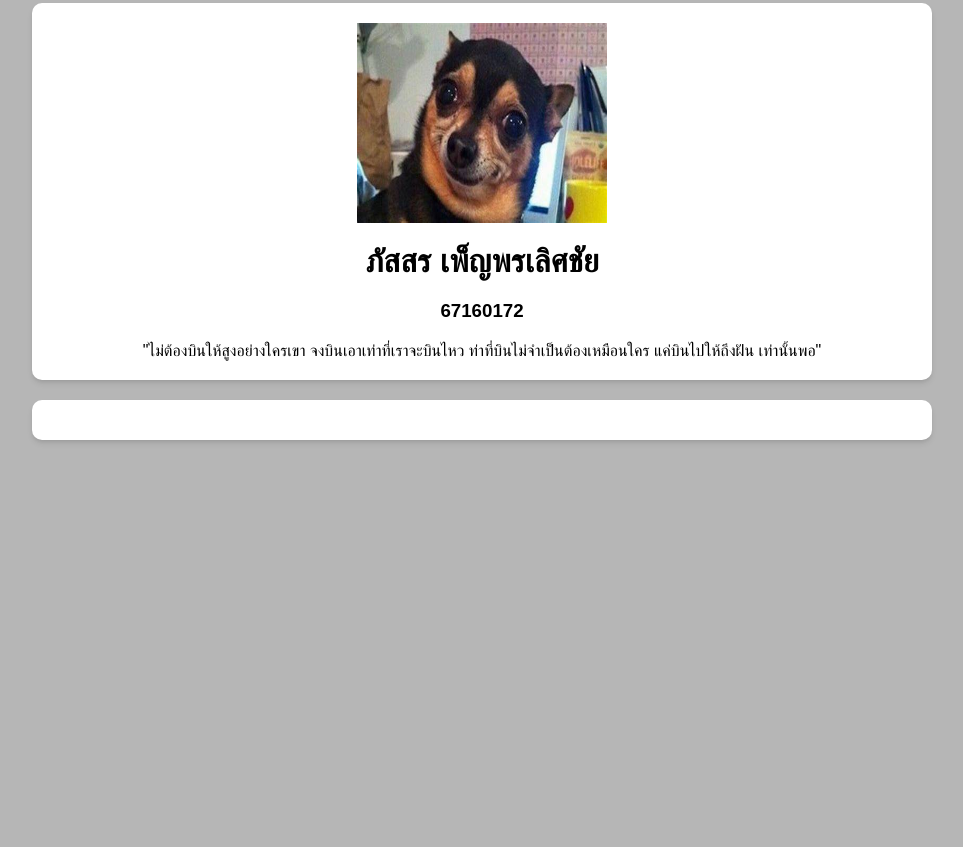
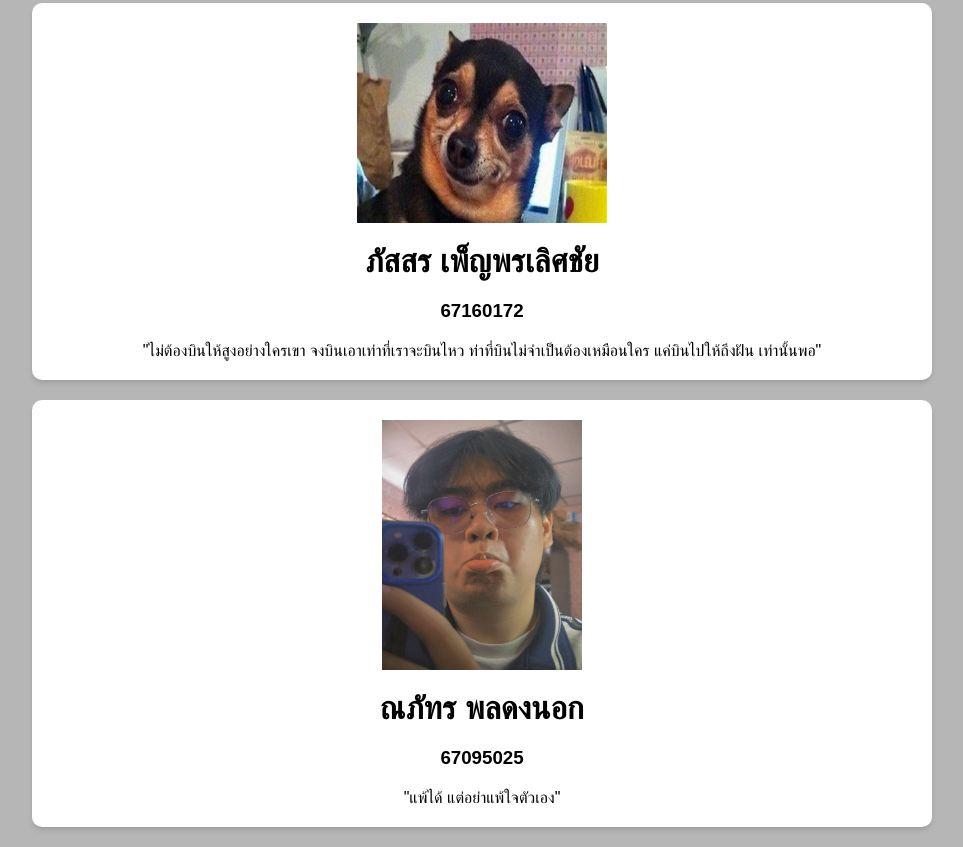
Before and after one commit to Npatkrow/CSI205W2, a plain HTML site: page index.html in a window 1280 px wide. Shown: the part 835-1682 px from the top of the page, without its empty margins (158-1121 px from the left). Before the commit the page ends 1295 px from the top, so only its background shows below. Drawn offline with Linux system fonts and the light colour scheme.

Commit message:
ส่งงาน

```diff
--- a/index.html
+++ b/index.html
@@ -27,11 +27,12 @@
         <h3>67160172</h3>
         <p>"ไม่ต้องบินให้สูงอย่างใครเขา จงบินเอาเท่าที่เราจะบินไหว ท่าที่บินไม่จำเป็นต้องเหมือนใคร แค่บินไปให้ถึงฝัน เท่านั้นพอ"</p>
       </div>
-      <!--  -->
+      <!-- 67095025 -->
       <div class="profile">
-        <!-- <img src="./Image/Folk.jpg" alt="" width="200px" height="250px" />
-        <h1>ภาณุพัฒน์ อ่อนตา</h1>
-        <h3>67136081</h3> -->
+        <img src="./Image/Art.png" alt="" width="200px" height="250px" />
+        <h1>ณภัทร พลดงนอก</h1>
+        <h3>67095025</h3>
+        <p>"แพ้ได้ แต่อย่าแพ้ใจตัวเอง"</p>
       </div>
 
 
```
Also changed, not shown: Image/Art.png (added).
